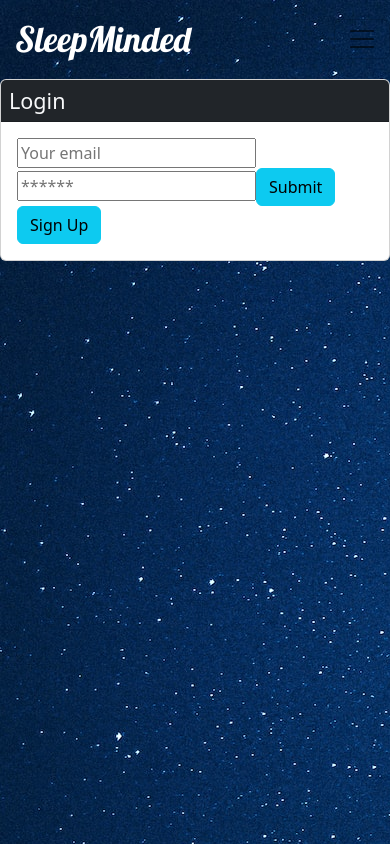
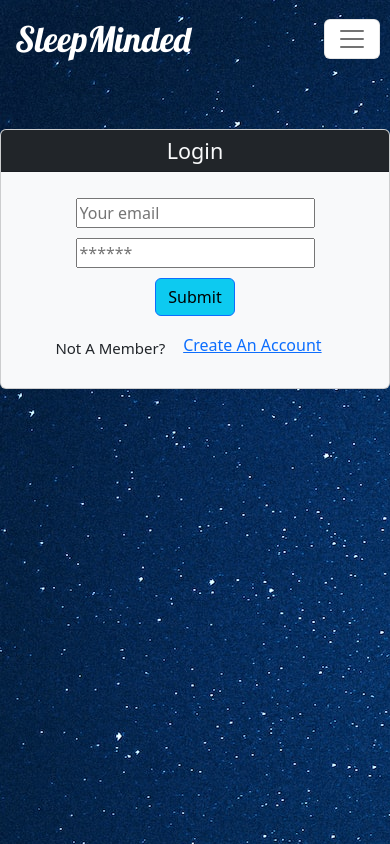
Before and after one commit to jdalfaro4/Sleep-Minded, a React (Create React App) app in the folder client/: page / in a window 390 px wide. Shown: the top 844 px of the page. Built offline with nearby package versions, Linux system fonts and the light colour scheme.

Commit message:
updated CSS to log in and sign up paged, fixed the burger button

```diff
--- a/client/package.json
+++ b/client/package.json
@@ -11,6 +11,7 @@
         "bootstrap": "^5.2.3",
         "chart.js": "^4.3.0",
         "graphql": "^15.4.0",
+        "jwt-decode": "^3.1.2",
         "react": "^17.0.1",
         "react-chartjs-2": "^5.2.0",
         "react-datepicker": "^4.11.0",
--- a/client/src/App.css
+++ b/client/src/App.css
@@ -6,6 +6,12 @@
   min-height: 2000px;
   text-decoration: solid;
   background-attachment: fixed;
+}
+
+/* HOME */
+.burger-btn {
+  background-color: white !important;
+  margin-right: 10px;
 }
 
 /* Navbar */
@@ -96,6 +102,24 @@ align-items: center;
     padding: 10px;
   }
 
+  .form-input {
+    display: block;
+    margin: auto;
+    margin-top: 10px;
+  }
+
+  .login-center {
+    margin: auto;
+    margin-top: 50px;
+    text-align: center;
+  }
+
+  .btn {
+    margin-top: 10px;
+  }
+
+
+
   /* Chart */
 
   .line-container{
@@ -136,8 +160,12 @@ align-items: center;
 
   .question{
     font-size: 15px;
+    margin-top: 15px;
   }
 
+  .create-btn {
+    margin-left: 5px;
+  }
 
   /* Media Queries for screens larger than mobile*/
 @media screen and (min-width: 900px) {
--- a/client/src/Pages/HomePage.js
+++ b/client/src/Pages/HomePage.js
@@ -38,7 +38,7 @@ const HomePage = () => {
         <nav className="navbar navbar-expand-lg sticky-top back">
           <a className="navbar-brand nav-container">SleepMinded</a>
           <div className="btn-group">
-            <button className="navbar-toggler" type="button" data-bs-toggle="collapse" data-bs-target="#navbarNav" aria-controls="navbarNav" aria-expanded="false" aria-label="Toggle navigation">
+            <button className="navbar-toggler burger-btn" type="button" data-bs-toggle="collapse" data-bs-target="#navbarNav" aria-controls="navbarNav" aria-expanded="false" aria-label="Toggle navigation">
               <span className="navbar-toggler-icon" style={{ color: "red" }} />
             </button>
           </div>
--- a/client/src/Pages/LoginPage.js
+++ b/client/src/Pages/LoginPage.js
@@ -55,8 +55,8 @@ const Login = (props) => {
 
   return (
     <main className="flex-row justify-center mb-4">
-      <div className="col-12 col-lg-10">
-        <div className="card">
+      <div className="col-lg-10 col-md-8 col-sm-6 login-center">
+        <div className="card bg-light">
           <h4 className="card-header bg-dark text-light p-2">Login</h4>
           <div className="card-body">
             {data ? (
@@ -83,7 +83,7 @@ const Login = (props) => {
                   onChange={handleChange}
                 />
                 <button
-                  className="btn btn-block btn-info"
+                  className="btn btn-block btn-info border border-primary"
                   style={{ cursor: 'pointer' }}
                   type="submit"
                 >
@@ -97,13 +97,17 @@ const Login = (props) => {
                 {error.message}
               </div>
             )}
+
+            <h5 className="d-flex justify-content-center align-items-center">
+            <div className="question d-flex align-items-center">Not A Member?</div>
             <button
-                  className="btn btn-block btn-info"
+                  className="create-btn btn btn-link"
                   style={{ cursor: 'pointer' }}
                   onClick={handleSignUpClick}
-                >
-                  Sign Up
+            >Create An Account
             </button>
+          </h5>
+
           </div>
         </div>
       </div>
--- a/client/src/Pages/Signup.js
+++ b/client/src/Pages/Signup.js
@@ -42,8 +42,8 @@ const Signup = () => {
 
     return (
         <main className="flex-row justify-center mb-4">
-            <div className="col-12 col-lg-10">
-                <div className="card">
+            <div className="col-lg-10 col-md-8 col-sm-6 login-center">
+                <div className="card bg-light">
                     <h4 className="card-header bg-dark text-light p-2">Sign Up</h4>
                     <div className="card-body">
                         {data ? (
@@ -70,7 +70,7 @@ const Signup = () => {
                                     onChange={handleChange}
                                 />
                                 <button
-                                    className="btn btn-block btn-primary"
+                                    className="btn btn-block btn-info border border-primary"
                                     style={{ cursor: 'pointer' }}
                                     type="submit"
                                 >
```
Also changed, not shown: 1 other file (tests, documents, lock files or other folders).
